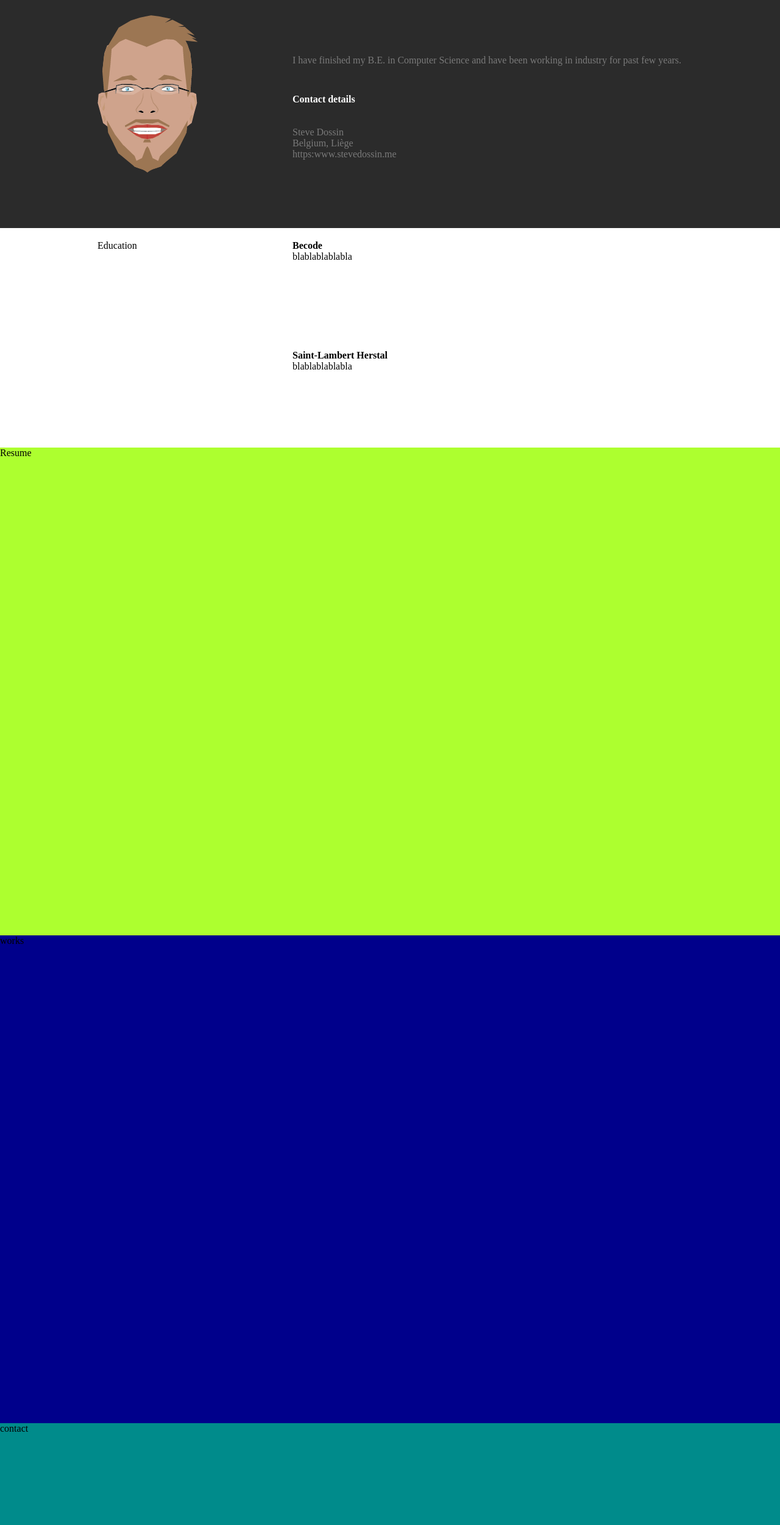
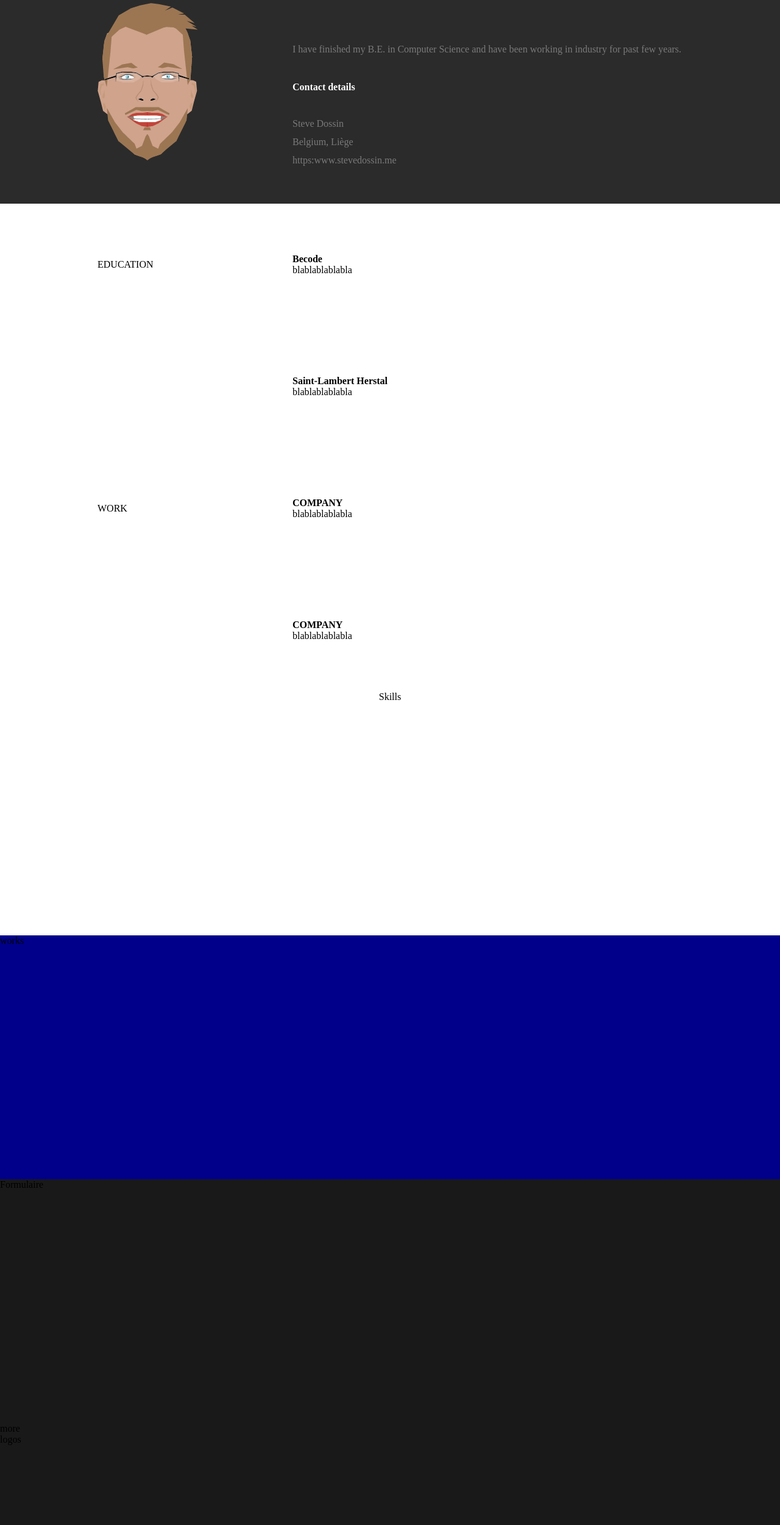
Before and after one commit to Stev07/Resume, a React (Vite) app: page / in a window 1280 px wide. Shown: the part 866-3367 px from the top of the page at 61% size. Built offline with nearby package versions, Linux system fonts and the light colour scheme.

Commit message:
add footer

```diff
--- a/src/Components/About.js
+++ b/src/Components/About.js
@@ -21,9 +21,9 @@ class About extends React.Component {
                   </div>
             </section>
 
-            <section className="education">
+            <section id="education" className="education">
               <div className="education-title">
-                <p>Education</p>
+                <p>EDUCATION</p>
               </div>
               <div className="education-item1">
                   <h4>Becode</h4>
--- a/src/Components/Contact.js
+++ b/src/Components/Contact.js
@@ -1,18 +1,52 @@
 import React from "react";
 import "../scss/contact.scss";
+import { Link, animateScroll as scroll } from "react-scroll";
 
 class Contact extends React.Component {
-
-
-
   render() {
-
     return (
       <div id="contact">
-            contact
+        <div className="form">Formulaire</div>
+        <div className="more">
+          more
+          <footer>
+            <p>logos</p>
+            <div className="footer-info">
+              <Link
+                className="gotop"
+                activeClass="active"
+                to="hello"
+                spy={true}
+                smooth={true}
+                offset={0}
+                duration={500}
+              >
+                <i className="fas fa-arrow-alt-circle-up" />
+              </Link>
+              <div className="social">
+                <a
+                  target="_blank"
+                  href="https://www.linkedin.com/in/steve-dossin/"
+                >
+                  <i className="fab fa-linkedin-in social-icon" />
+                </a>
+                <a target="_blank" href="https://github.com/Stev07">
+                  <i className="fab fa-github social-icon" />
+                </a>
+                <a target="_blank" href="https://www.npmjs.com/~stevoxxx">
+                  <i className="fab fa-npm social-icon" />
+                </a>
+              </div>
+              <p className="made">
+                Made with <i className="fas fa-heart" /> by{" "}
+                <strong>Steve D.</strong>
+              </p>
+            </div>
+          </footer>
+        </div>
       </div>
     );
   }
 }
 
-export default Contact
+export default Contact;
--- a/src/Components/Navigation.js
+++ b/src/Components/Navigation.js
@@ -35,7 +35,7 @@ class Header extends React.Component {
           </Link>
           <Link
             activeClass="active"
-            to="resume"
+            to="education"
             spy={true}
             smooth={true}
             offset={0}
--- a/src/Components/Resume.js
+++ b/src/Components/Resume.js
@@ -5,7 +5,22 @@ class Resume extends React.Component {
   render() {
     return (
         <div id="resume">
-            <p>Resume</p>
+            <section id="resume" className="resume">
+              <div className="resume-title">
+                <p>WORK</p>
+              </div>
+              <div className="resume-item1">
+                  <h4>COMPANY</h4>
+                  <p>blablablablabla</p>
+              </div>
+              <div className="resume-item2">
+                  <h4>COMPANY</h4>
+                  <p>blablablablabla</p>
+              </div>
+            </section>
+            <section className="skills">
+              Skills
+            </section>
         </div>
 
     );
--- a/src/scss/about.scss
+++ b/src/scss/about.scss
@@ -3,7 +3,7 @@
     height: 100vh;
 
     .about{
-      height: 55vh;
+      height: 50vh;
       width: 100%;
       background: #2b2b2b;
       display:grid;
@@ -30,7 +30,7 @@
       align-items: center;
 
       h4{color:white;}
-      p{color:#7a7a7a;}
+      p{color:#7a7a7a; line-height: 30px;}
     }
 
     .about-details{
@@ -40,21 +40,22 @@
       grid-row:2;
 
       h4{color:white;}
-      p{color:#7a7a7a;}
+      p{color:#7a7a7a; line-height: 30px;}
 
     }
 
 
     .education{
-      height: 45vh;
+      height: 50vh;
       display:grid;
       grid-template-columns:0.5fr 1fr 2fr 0.5fr;
       grid-template-rows: 50% 50%;
-      padding: 20px 0px;
+      align-items: center;
 
       .education-title{
         grid-column: 2;
         grid-row:1;
+
       }
 
       .education-item1{
--- a/src/scss/contact.scss
+++ b/src/scss/contact.scss
@@ -1,5 +1,57 @@
 #contact{
     width: 100vw;
     height: 100vh;
-    background: darkcyan;
+    background: #191919;
+
+    .form{
+      height: 50%;
+    }
+
+    .more{
+      height: 50%;
+      position:relative;
+
+      .footer-info{
+        height: 25vh;
+        width: 100%;
+        background: #0f0f0f;
+        position:absolute;
+        bottom:0;
+
+        .gotop{
+          width: 100%;
+          color:white;
+          font-size:8vh;
+          position:absolute;
+          bottom:21vh;
+          display: flex;
+          justify-content: center;
+
+          i{
+            cursor:pointer;
+          }
+        }
+
+        .social {
+          display: flex;
+          justify-content: center;
+          font-size: 30px;
+          padding-top: 25px;
+          padding-left:10px;
+
+          .social-icon {
+            padding: 50px 0px;
+            margin: 0 70px;
+            transition: 0.5s;
+            &:hover {
+              color: #46a4d7;
+            }
+          }
+
+          a {color: white}
+        }
+
+        .made{text-align: center;color:#525252;font-family:sans-serif}
+      }
+    }
   }
--- a/src/scss/resume.scss
+++ b/src/scss/resume.scss
@@ -1,5 +1,34 @@
 #resume{
     width: 100vw;
     height: 100vh;
-    background: greenyellow;
+    background: white;
+
+    .resume{
+      height: 50%;
+      display:grid;
+      grid-template-columns:0.5fr 1fr 2fr 0.5fr;
+      grid-template-rows: 50% 50%;
+      align-items: center;
+
+      .resume-title{
+        grid-column: 2;
+        grid-row:1;
+
+      }
+
+      .resume-item1{
+        grid-column:3;
+        grid-row:1;
+      }
+
+      .resume-item2{
+        grid-column:3;
+        grid-row:2;
+      }
+    }
+
+    .skills{
+      height: 50%;
+      text-align: center;
+    }
   }
--- a/src/scss/works.scss
+++ b/src/scss/works.scss
@@ -1,5 +1,5 @@
 #works{
     width: 100vw;
-    height: 100vh;
+    height: 50vh;
     background: darkblue;
   }
```
Also changed, not shown: 10 other files (tests, documents, lock files or other folders). Lines whose indentation alone changed are shown as unchanged.
